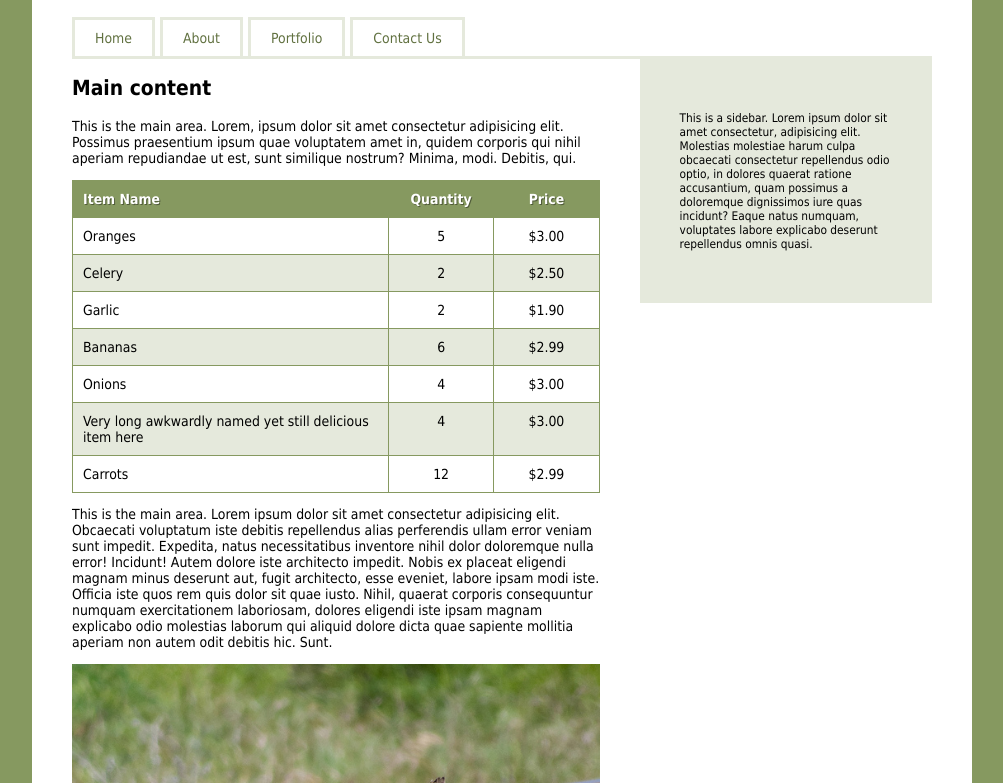
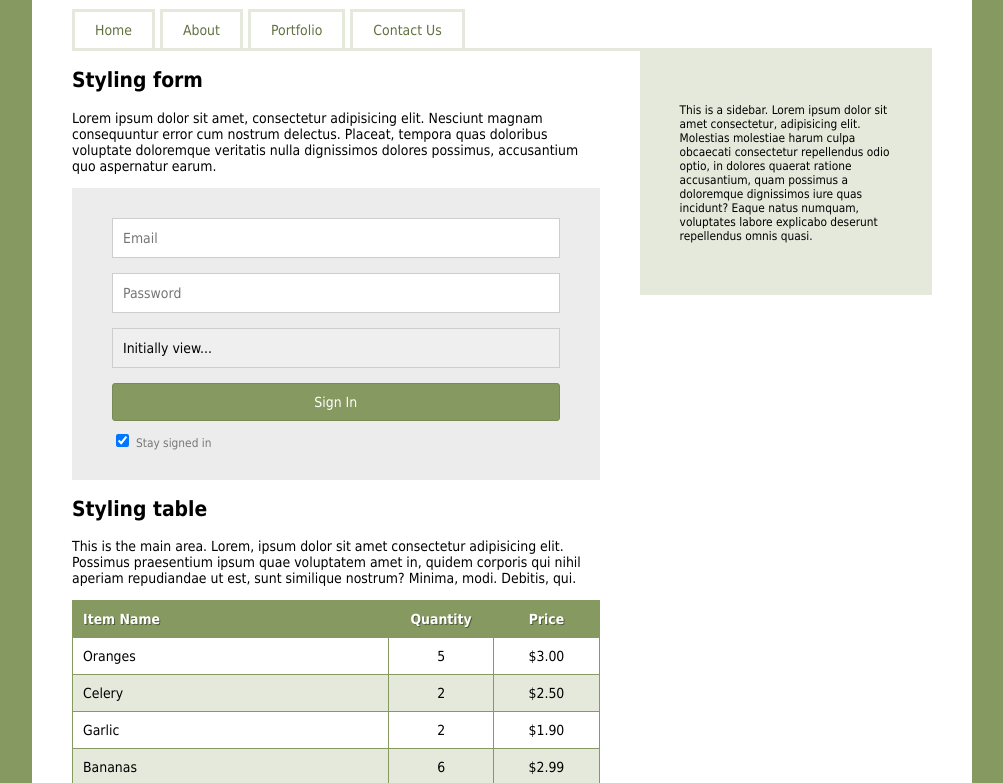
Before and after one commit to jlbokass/webdesign-for-beginner, a plain HTML site: page index.html in a window 1280 px wide. Shown: the part 73-856 px from the top of the page, without its empty margins (138-1141 px from the left). Drawn offline with Linux system fonts and the light colour scheme.

Commit message:
completed styling form

```diff
--- a/css/styles.css
+++ b/css/styles.css
@@ -5,6 +5,7 @@ html {
 body {
 	font-family: Tahoma, sans-serif;
 	font-size: 87%;
+	margin: 0;
 }
 
 img {
@@ -80,6 +81,83 @@ header p {
 	padding-right: 40px;
 	box-sizing: border-box;
 }
+
+/* Form */
+
+form {
+	background-color: #ececec;
+	padding: 30px 40px;
+}
+
+input, select {
+	font-family: Tahoma, sans-serif;
+	font-size: 100%;
+}
+
+.hidden-label {
+	position: absolute;
+	height: 0;
+	width: 0;
+	overflow: hidden;
+	visibility: hidden;
+}
+
+input[type="email"],
+input[type="password"],
+input[type="text"],
+input[type="tel"],
+input[type="number"],
+select {
+	width: 100%;
+	display: block;
+	box-sizing: border-box;
+	padding: 0 10px;
+	height: 40px;
+	margin-bottom: 15px;
+	border: 1px solid #cdcdcd;
+	outline: none;
+}
+
+input[type="email"]:focus,
+input[type="password"]:focus,
+input[type="text"]:focus,
+input[type="tel"]:focus,
+input[type="number"]:focus {
+	border: 1px solid #898989;
+	box-shadow: inset 2px 2px 2px rgba(0, 0, 0, .13);
+}
+
+input[type=submit] {
+	width: 100%;
+	display: block;
+	box-sizing: border-box;
+	background-color: #869960;
+	color: #fff;
+	padding: 10px 0;
+	border: 1px solid #798a56;
+	border-radius: 3px;
+	margin-bottom: 10px;
+	outline: none;
+}
+
+input[type="submit"]:hover, input[type="submit"]:focus {
+	border: 1px solid #535e3b;
+	background-color: #798a56;
+	cursor: pointer;
+}
+
+select {
+	-webkit-appearance: none;
+	-webkit-border-radius : 0;
+	border-radius: 0;
+}
+
+.checkbox-text {
+	font-size: 85%;
+	color: #777
+}
+
+/* End of form */
 
 /* Table */
 table {
--- a/index.html
+++ b/index.html
@@ -24,7 +24,34 @@
 
 		<div class="content-area group">
 			<div class="main-area">
-				<h2>Main content</h2>
+				<h2>Styling form</h2>
+				<p>Lorem ipsum dolor sit amet, consectetur adipisicing elit. Nesciunt magnam consequuntur error cum nostrum delectus. Placeat, tempora quas doloribus voluptate doloremque veritatis nulla dignissimos dolores possimus, accusantium quo aspernatur earum.</p>
+
+				<form>
+
+					<label class="hidden-label" for="email" class="hidden-label">Email</label>
+					<input type="email" name="email" id="email" placeholder="Email">
+
+					<label for="password" class="hidden-label">Password</label>
+					<input type="password" name="password" id="password" placeholder="Password">
+
+					<select>
+						<option>Initially view...</option>
+						<option>My Profile</option>
+						<option>Inbox</option>
+						<option>Account Settings</option>
+					</select>
+
+					<input type="submit" value="Sign In">
+
+					<label>
+						<input type="checkbox" name="remember" checked="checked" value="yes">
+						<span class="checkbox-text">Stay signed in</span>
+					</label>
+
+				</form>
+
+				<h2>Styling table</h2>
 				<p>This is the main area. Lorem, ipsum dolor sit amet consectetur adipisicing elit. Possimus praesentium ipsum quae voluptatem amet in, quidem corporis qui nihil aperiam repudiandae ut est, sunt similique nostrum? Minima, modi. Debitis, qui.</p>
 
 				<table class="grocery-list">
```
